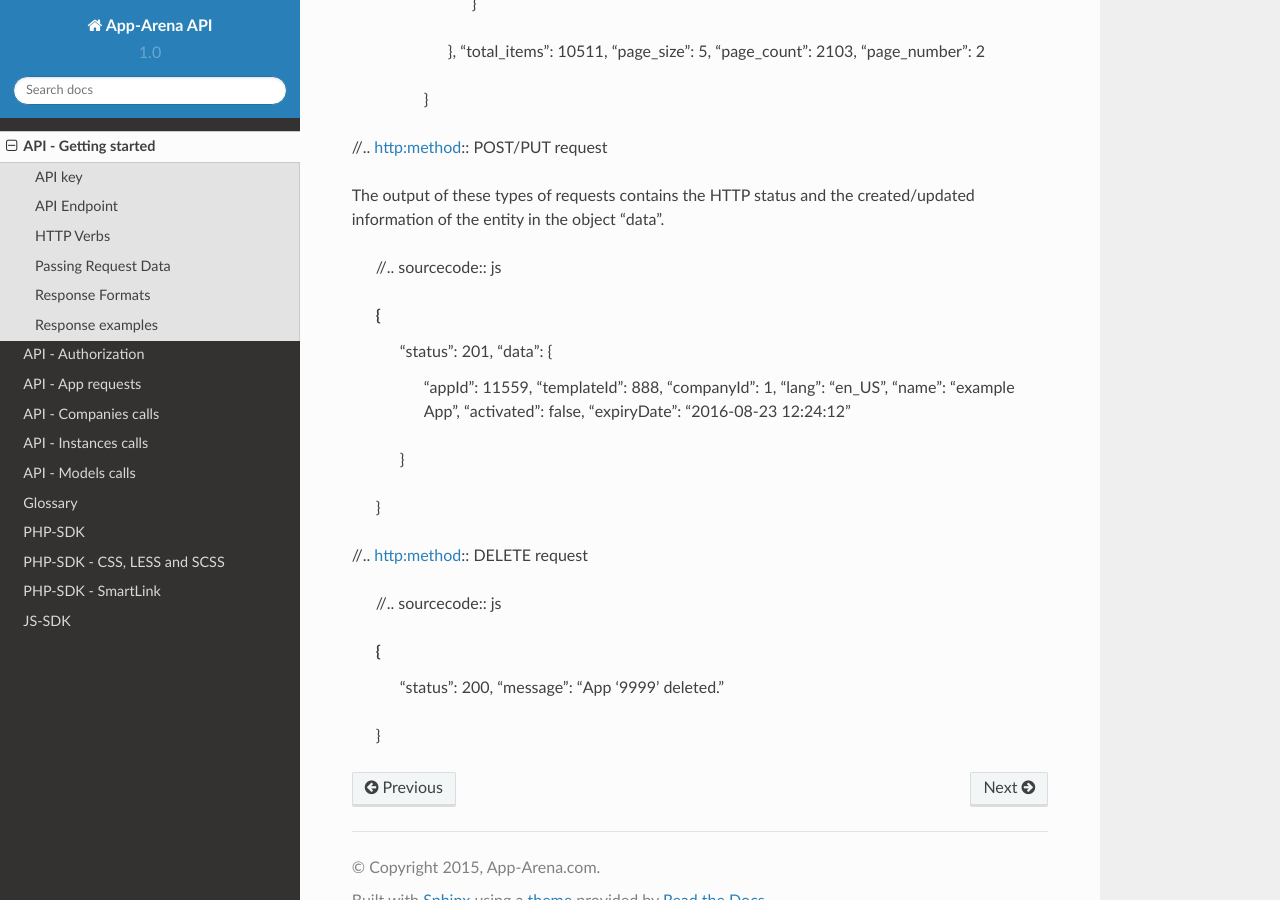
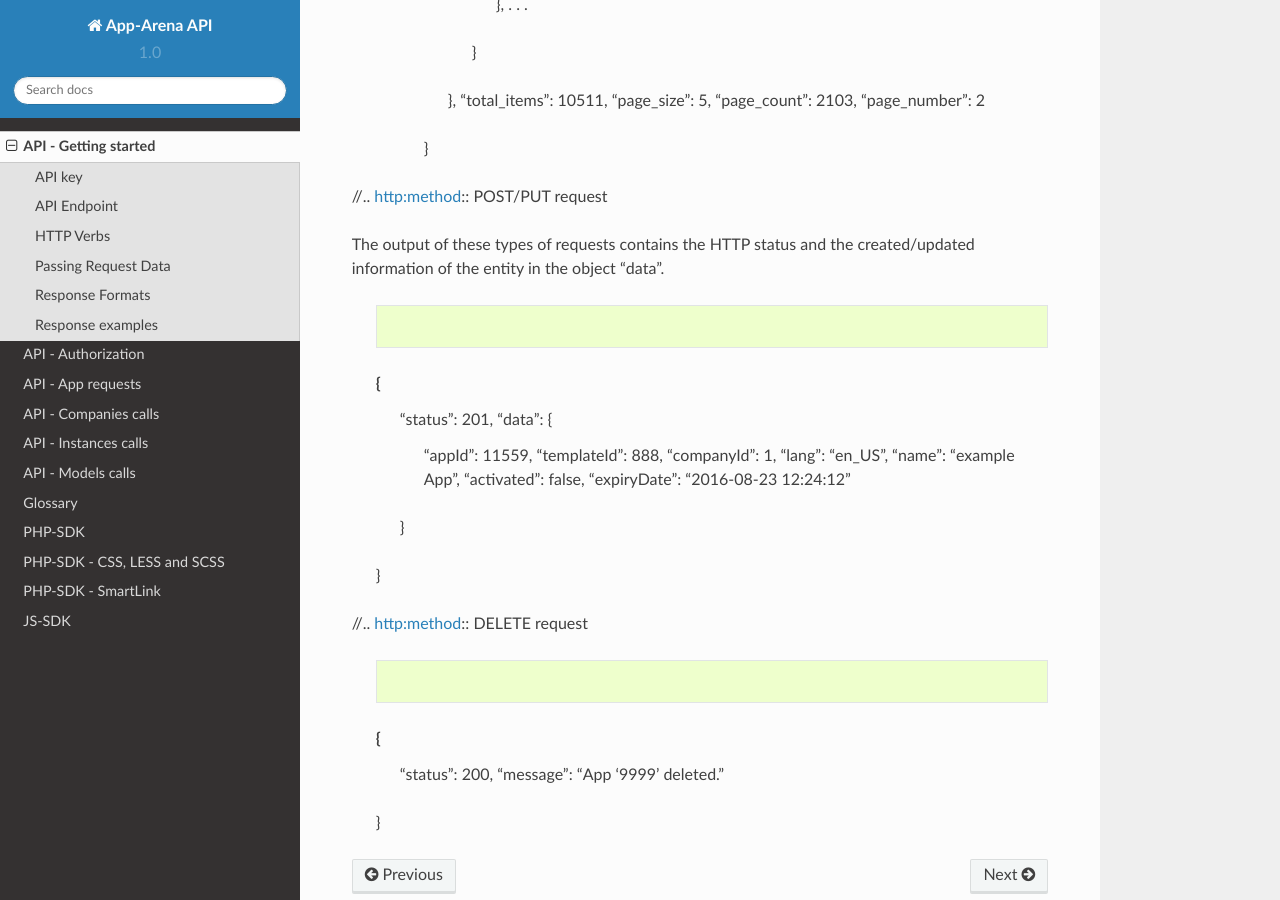
Before and after one commit to apparena/docs, a Sphinx documentation site: the page built from docs/api/001-index.rst, in a window 1280 px wide and 900 px high, scrolled down 4610 px. Built offline with Sphinx 7.4.7 and the Read the Docs theme 2.0.0, drawn with Linux system fonts in a browser that asks for light colours; some of the changed text lies outside the part shown.

```diff
--- a/docs/api/001-index.rst
+++ b/docs/api/001-index.rst
@@ -105,7 +105,7 @@ The relevant data can be found in "_embedded" -> "data" and the status code is o
 contained objects are named after their characterizing item for easy processing and representation. This example shows
 the output of the 'App' 9999 entity GET request.
 
-    //.. sourcecode:: js
+    .. sourcecode:: js
 
     {
       "_embedded": {
@@ -143,7 +143,7 @@ Pagination information is added and can be modified by the following queries:
  - items : defines the number of objects to be sent per page
  - page  : defines the current page
 
-    //.. sourcecode:: js
+    .. sourcecode:: js
 
     {
       "_links": {
@@ -211,7 +211,7 @@ Pagination information is added and can be modified by the following queries:
 
 The output of these types of requests contains the HTTP status and the created/updated information of the entity in the object "data".
 
-    //.. sourcecode:: js
+    .. sourcecode:: js
 
     {
       "status": 201,
@@ -228,7 +228,7 @@ The output of these types of requests contains the HTTP status and the created/u
 
 //.. http:method:: DELETE request
 
-    //.. sourcecode:: js
+    .. sourcecode:: js
 
     {
         "status":   200,
```
